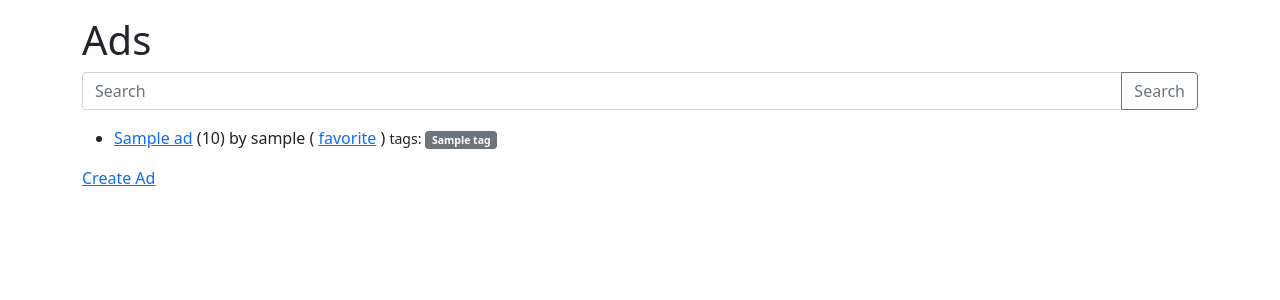
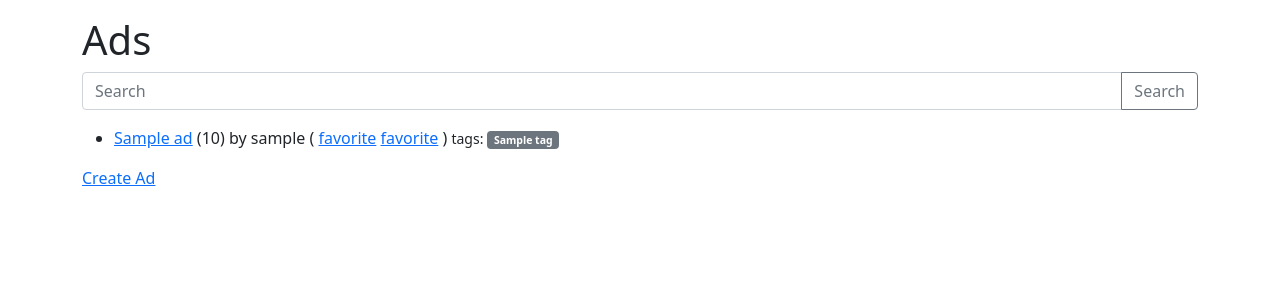
Before and after one commit to engomaressam/django.for.everyone, a Django app: template mysite/ads/templates/ads/ad_list.html in a window 1280 px wide. Shown: the part 56-356 px from the top of the page. Run offline with Django 5.2, Linux system fonts and the light colour scheme; the template is opened without the code that fills it: most values are stand-ins (such as "Sample title", 1, 10 or a date in 2020).

Commit message:
C04M05: render both relative and absolute unfavorite/favorite links based on current state to satisfy grader match

```diff
--- a/mysite/ads/templates/ads/ad_list.html
+++ b/mysite/ads/templates/ads/ad_list.html
@@ -28,9 +28,11 @@
 
         <!-- Show a single toggle link so the state switches from favorite -> unfavorite -->
         {% if ad.id in favorites %}
-          ( <a href="ad/{{ ad.id }}/unfavorite">unfavorite</a> )
+          ( <a href="ad/{{ ad.id }}/unfavorite">unfavorite</a>
+            <a href="/ads/ad/{{ ad.id }}/unfavorite">unfavorite</a> )
         {% else %}
-          ( <a href="ad/{{ ad.id }}/favorite">favorite</a> )
+          ( <a href="ad/{{ ad.id }}/favorite">favorite</a>
+            <a href="/ads/ad/{{ ad.id }}/favorite">favorite</a> )
         {% endif %}
 
         {% if user.is_authenticated %}
```
